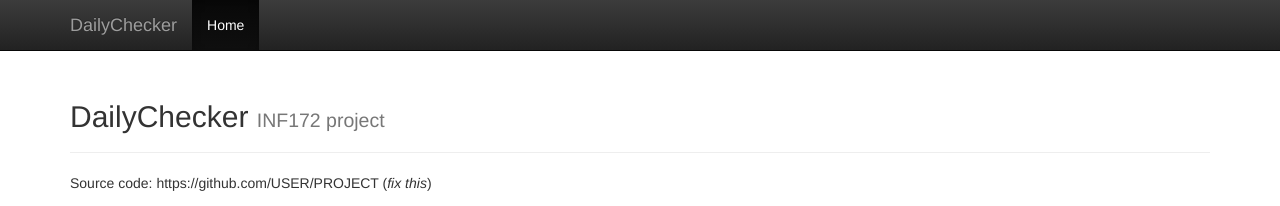
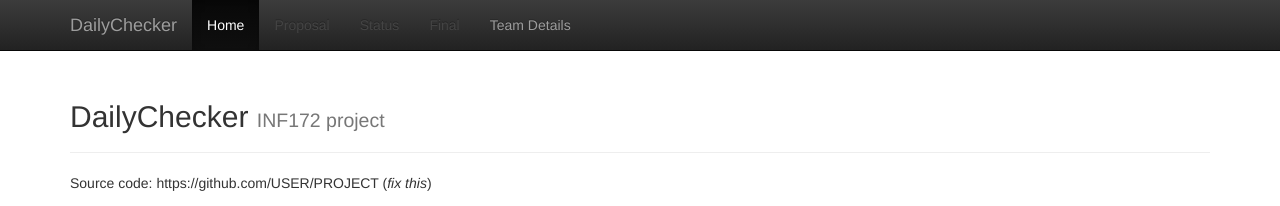
Before and after one commit to boring1234/dailychecker, a Jekyll site: the page built from docs/index.md, in a window 1280 px wide. Shown: the top 206 px of the page. Built offline with Jekyll 4.4.1, drawn with Linux system fonts in a browser that asks for light colours; formulas are drawn with MathJax 3.

Commit message:
Update default.html

```diff
--- a/docs/_layouts/default.html
+++ b/docs/_layouts/default.html
@@ -59,11 +59,11 @@
         </div>
         <div id="navbar" class="collapse navbar-collapse">
           <ul class="nav navbar-nav">
-            <li class="{% if current[1] == 'index.html' or current[1] == %} active {% endif %}"><a href="index.html">Home</a></li><!--
+            <li class="{% if current[1] == 'index.html' or current[1] == %} active {% endif %}"><a href="index.html">Home</a></li>
             <li class="{{ proposalClass }}{% if current[1] == 'proposal.html' %} active {% endif %}"><a href="proposal.html">Proposal</a></li>
             <li class="{{ statusClass }}{% if current[1] == 'status.html' %} active {% endif %}"><a href="status.html">Status</a></li>
             <li class="{{ finalClass }}{% if current[1] == 'final.html' %} active {% endif %}"><a href="final.html">Final</a></li>
-            <li class="{% if current[1] == 'team.html' %} active {% endif %}"><a href="team.html">Team Details</a></li>-->
+            <li class="{% if current[1] == 'team.html' %} active {% endif %}"><a href="team.html">Team Details</a></li>
           </ul>
         </div><!--/.nav-collapse -->
       </div>
```
